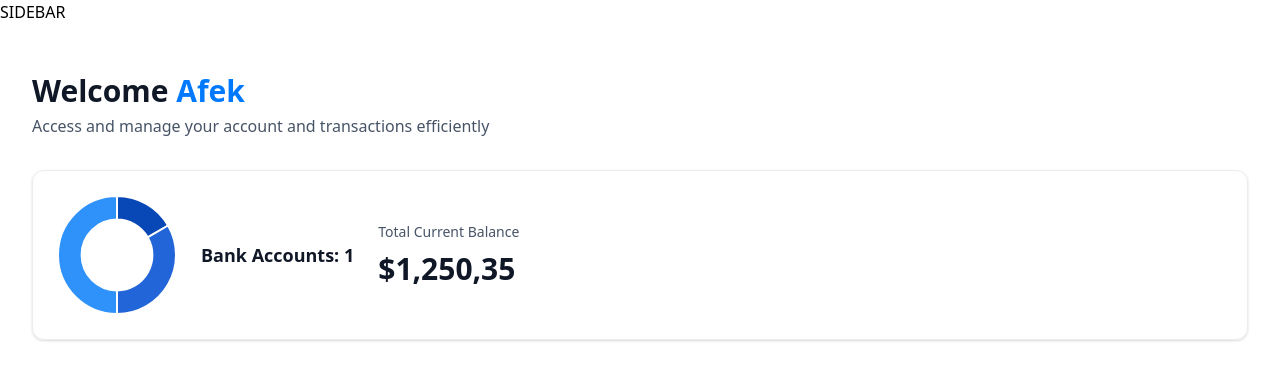
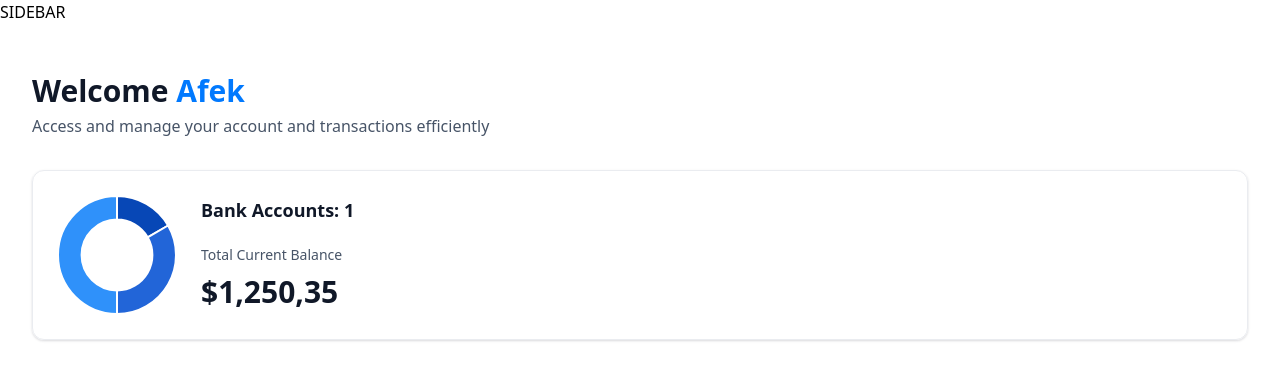
Before and after one commit to Afekadar/BankSite, a Next.js app: page / in a window 1280 px wide. Shown: the top 380 px of the page. Built offline with nearby package versions, Linux system fonts and the light colour scheme.

Commit message:
ReAlign
Small touchup to make it so the text is on top of each other and not next to each other

```diff
--- a/components/TotalBalanceBox.tsx
+++ b/components/TotalBalanceBox.tsx
@@ -16,11 +16,11 @@ const TotalBalanceBox = ({
 
       <div className="flex flex-col gap-6">
         <h2 className="header-2">Bank Accounts: {totalBanks}</h2>
-      </div>
-      <div className="flex flex-col gap-2">
-        <p className="total-balance-label">Total Current Balance</p>
-        <div className="total-balance-amount flex-center gap-2">
-          <AnimatedCounter amount={totalCurrentBalance} />
+        <div className="flex flex-col gap-2">
+          <p className="total-balance-label">Total Current Balance</p>
+          <div className="total-balance-amount flex-center gap-2">
+            <AnimatedCounter amount={totalCurrentBalance} />
+          </div>
         </div>
       </div>
     </section>
```
